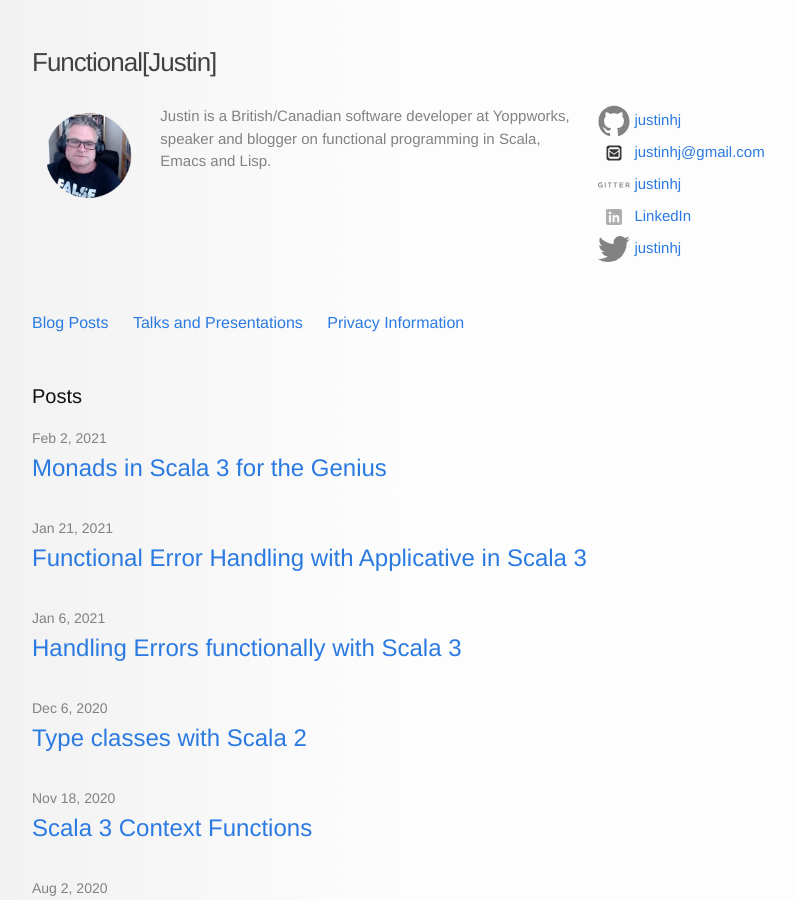
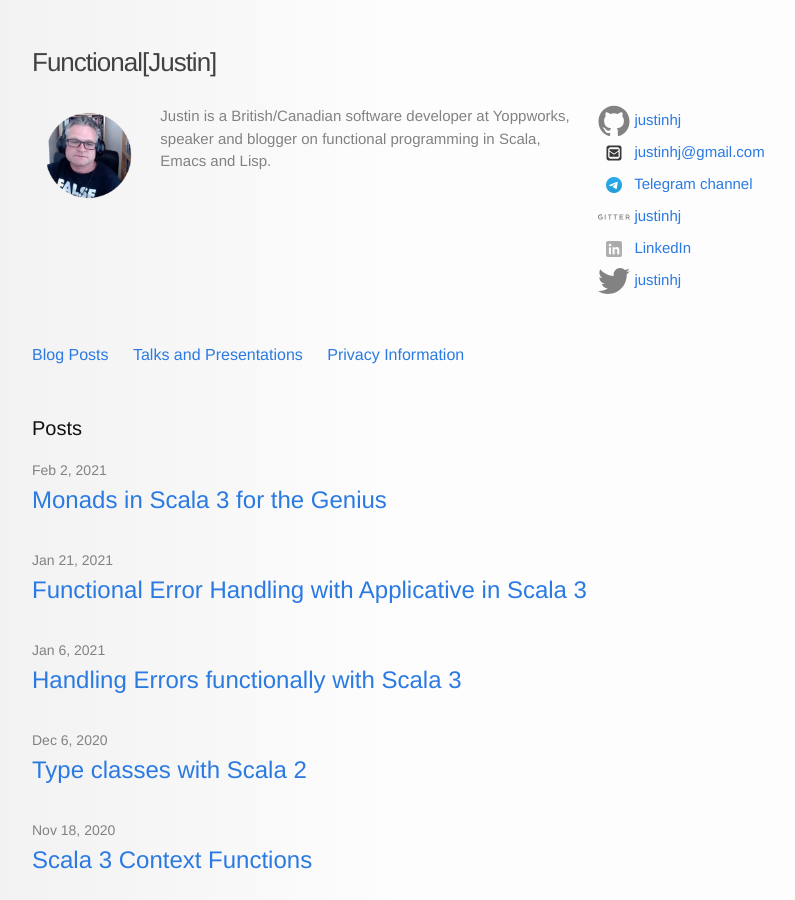
Before and after one commit to justinhj/justinhj.github.io, a Jekyll site: the page built from index.html, in a window 1280 px wide and 900 px high. Shown: the whole window, without its empty margins (238-1033 px from the left). Built offline with Jekyll 4.4.1, drawn with Linux system fonts in a browser that asks for light colours.

Commit message:
Add telegram link

```diff
--- a/_includes/header.html
+++ b/_includes/header.html
@@ -38,6 +38,18 @@
 	      </span>
 	    </a>
 	  </li>
+
+	  <li>
+	    <a href="https://t.me/functionaljustinscala">
+	      <span class="icon">
+		<img src="/images/telegram.png"/>
+	      </span>
+	      <span class="username">
+		Telegram channel
+	      </span>
+	    </a>
+	  </li>
+
           <li>
             <a href="https://gitter.im/justinhj">
             <span class="icon">
```
Also changed, not shown: images/telegram.png (added).
